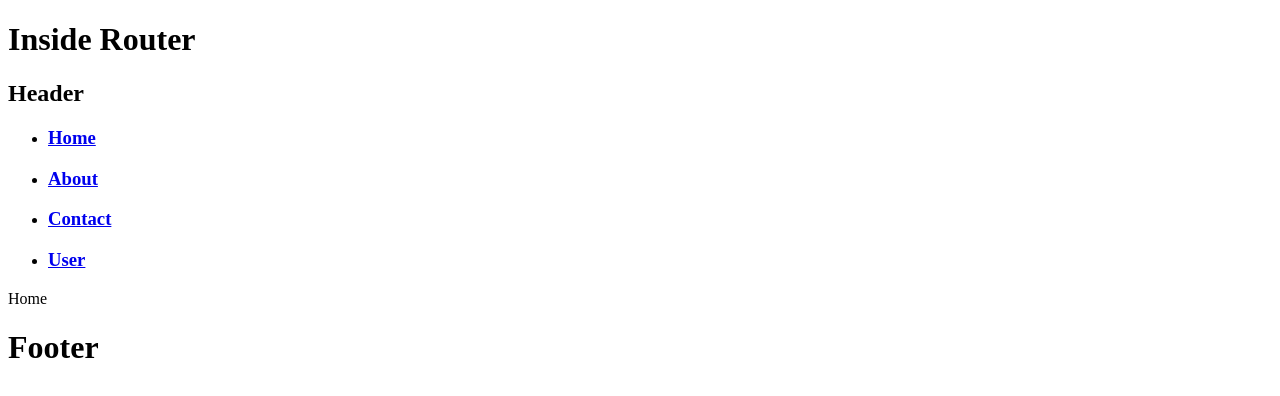
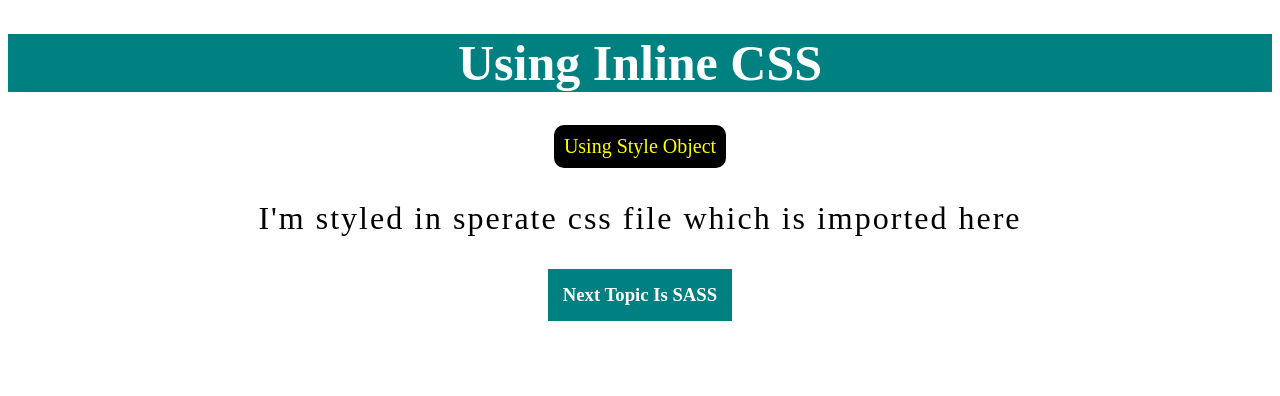
Before and after one commit to muazimmaqbool/Reactjs-with-Me, a React (Create React App) app: page / in a window 1280 px wide. Shown: the top 396 px of the page. Built offline with nearby package versions, Linux system fonts and the light colour scheme.

Commit message:
How to add styles in react

```diff
--- a/src/App.jsx
+++ b/src/App.jsx
@@ -75,10 +75,10 @@ function App() {
       {/* <Forms2/> */}
 
       {/*used to explain routing: explained in notebook and on pdf*/}
-      <Routing/>
+      {/* <Routing/> */}
 
       {/*this component is inside Css Styling*/}
-      {/* <Home/> */}
+      <Home/>
 
       {/*this component is inside SASS Styling*/}
       {/* <HomeSASS/>  */}
--- a/src/Css Styling/Home.jsx
+++ b/src/Css Styling/Home.jsx
@@ -9,6 +9,13 @@ const Home = () => {
         margin:"auto",
         padding:"10px",
         borderRadius:"10px"
+    }
+    const styleObj2={
+        backgroundColor:"teal",
+        color:"white",
+        width:"fit-Content",
+        padding:"15px",
+        margin:"auto",
     }
   return (
     <>
@@ -23,6 +30,7 @@ const Home = () => {
         <pre>I'm styled in sperate css file which is
             imported here
         </pre>
+        <h3 style={styleObj2}>Next Topic Is SASS</h3>
     </>
   )
 }
```
